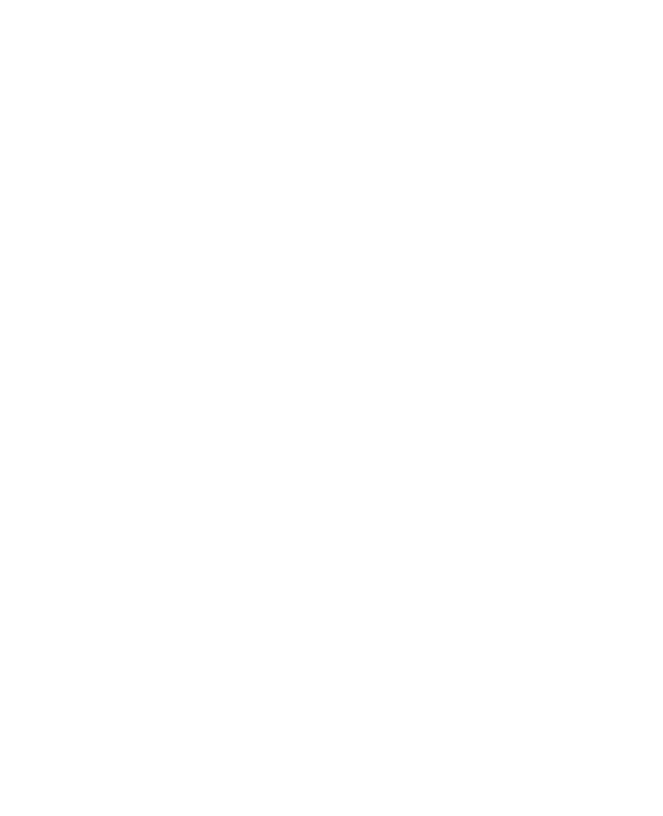
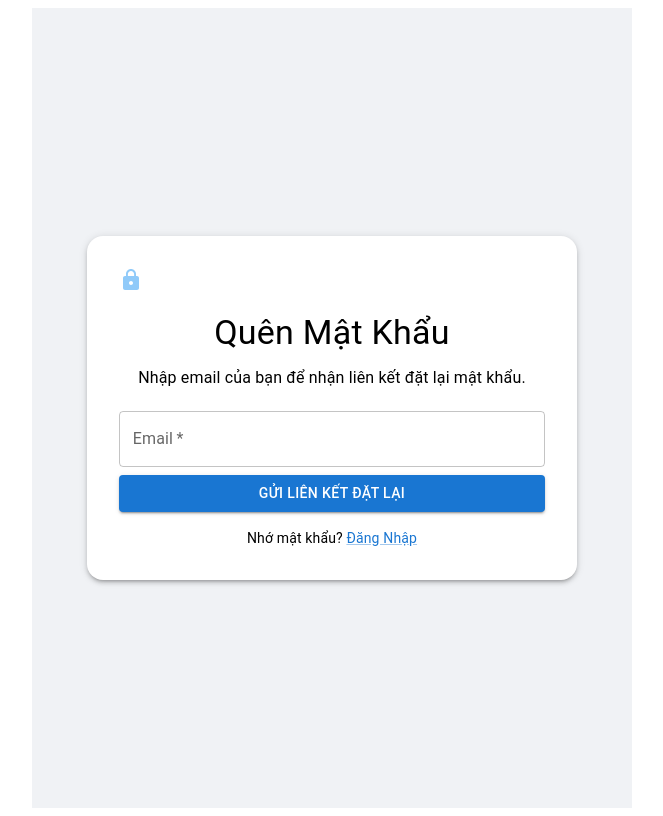
Before and after one commit to JonnyTran411/Koi-Veterinary-Service-Center, a React (Create React App) app in the folder kvsc-fe-app/: page /forgot-password in a window 1280 px wide. Before the commit this address had no page. Shown: the whole page, without its empty margins (308-971 px from the left). Built offline with nearby package versions, Linux system fonts and the light colour scheme.

Commit message:
Crete layout forget password

```diff
--- /dev/null
+++ b/kvsc-fe-app/src/components/auth/forgot-password/ForgetPassword.jsx
@@ -0,0 +1,68 @@
+import { Lock as LockIcon } from "@mui/icons-material";
+import {
+  Box,
+  Button,
+  Container,
+  Link,
+  TextField,
+  Typography,
+} from "@mui/material";
+import React, { useState } from "react";
+import "./ForgetPassword.scss";
+
+const ForgetPassword = () => {
+  const [email, setEmail] = useState("");
+
+  const handleChange = (e) => {
+    setEmail(e.target.value);
+  };
+
+  const handleSubmit = (e) => {
+    e.preventDefault();
+    // Handle password reset logic (e.g., send password reset email)
+    console.log(`Password reset link sent to: ${email}`);
+  };
+
+  return (
+    <Container className="forget-password-container" maxWidth="sm">
+      <Box className="forget-password-box" boxShadow={3} p={4} borderRadius={4}>
+        <LockIcon className="lock-icon" />
+        <Typography variant="h4" align="center" gutterBottom>
+          Quên Mật Khẩu
+        </Typography>
+        <Typography variant="body1" align="center" gutterBottom>
+          Nhập email của bạn để nhận liên kết đặt lại mật khẩu.
+        </Typography>
+        <form onSubmit={handleSubmit}>
+          <TextField
+            label="Email"
+            type="email"
+            fullWidth
+            variant="outlined"
+            margin="normal"
+            value={email}
+            onChange={handleChange}
+            required
+          />
+          <Button
+            type="submit"
+            variant="contained"
+            color="primary"
+            fullWidth
+            className="reset-password-button"
+          >
+            Gửi Liên Kết Đặt Lại
+          </Button>
+        </form>
+        <Typography align="center" variant="body2" sx={{ mt: 2 }}>
+          Nhớ mật khẩu?{" "}
+          <Link href="/login" className="link-hover-effect" variant="body2">
+            Đăng Nhập
+          </Link>
+        </Typography>
+      </Box>
+    </Container>
+  );
+};
+
+export default ForgetPassword;
--- /dev/null
+++ b/kvsc-fe-app/src/components/auth/forgot-password/ForgetPassword.scss
@@ -0,0 +1,37 @@
+.forget-password-container {
+  display: flex;
+  justify-content: center;
+  align-items: center;
+  min-height: 100vh;
+  background-color: #f0f2f5;
+}
+
+.forget-password-box {
+  background-color: white;
+  padding: 2rem;
+  border-radius: 8px;
+}
+
+.lock-icon {
+  font-size: 3rem;
+  color: #90caf9; // Light blue for icon
+  margin-bottom: 1rem;
+  display: block;
+  margin-left: auto;
+  margin-right: auto;
+}
+
+.reset-password-button {
+  margin-top: 1rem;
+}
+
+.link-hover-effect {
+  color: #1976d2; /* Default color */
+  text-decoration: none;
+  transition: color 0.2s ease-in-out, text-decoration 0.2s ease-in-out;
+}
+
+.link-hover-effect:hover {
+  text-decoration: underline; /* Underline on hover */
+  color: #004ba0; /* Darker blue on hover */
+}
--- a/kvsc-fe-app/src/routes/AuthRoutes.js
+++ b/kvsc-fe-app/src/routes/AuthRoutes.js
@@ -1,5 +1,6 @@
 import React from "react";
 import { Route, Routes } from "react-router-dom";
+import ForgetPassword from "../components/auth/forgot-password/ForgetPassword";
 import Login from "../components/auth/login/Login";
 import Register from "../components/auth/register/Register";
 
@@ -8,6 +9,7 @@ const AuthRoutes = () => {
     <Routes>
       <Route path="/login" element={<Login />} />
       <Route path="/register" element={<Register />} />
+      <Route path="/forgot-password" element={<ForgetPassword />} />
     </Routes>
   );
 };
```
